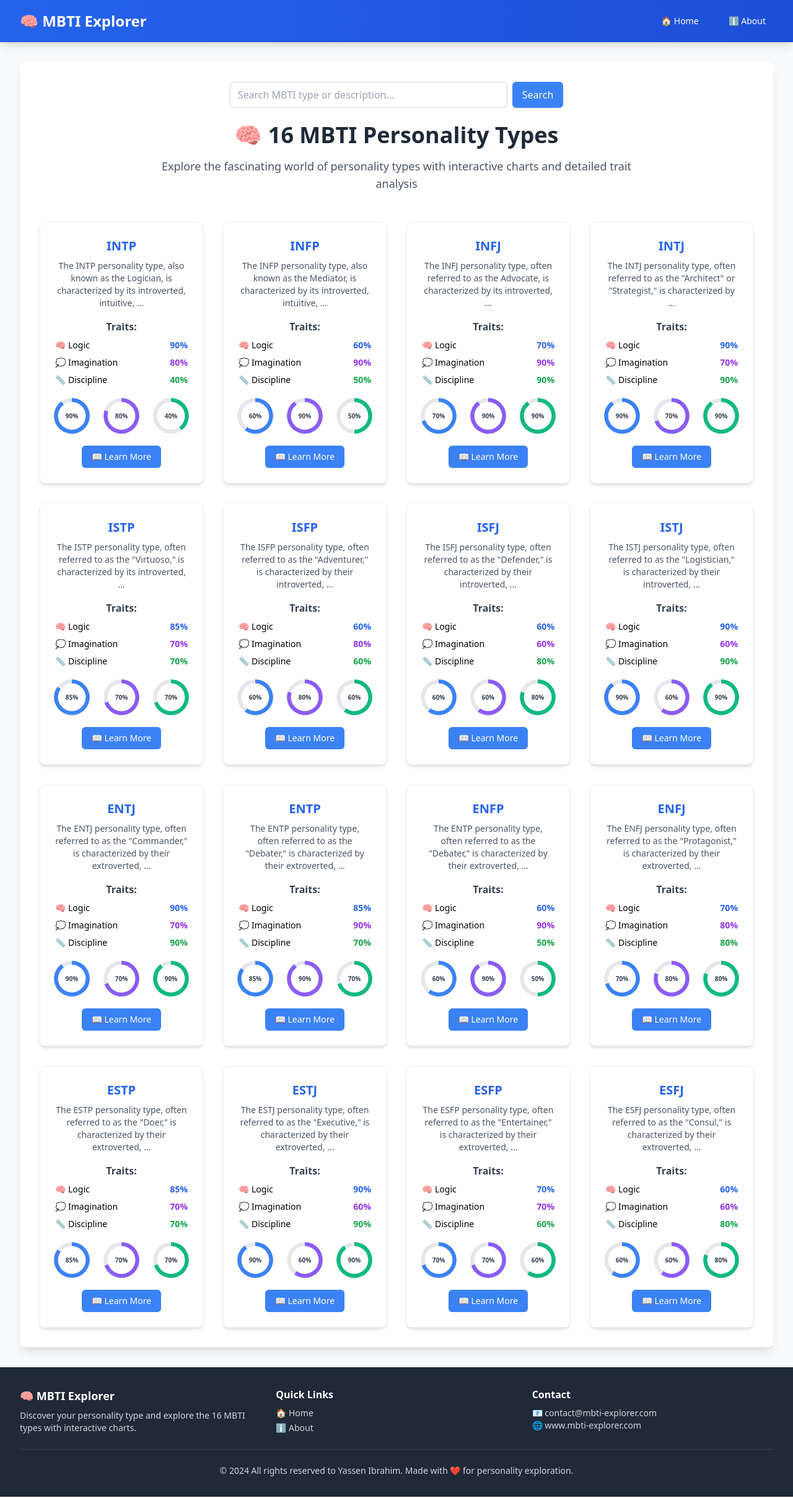
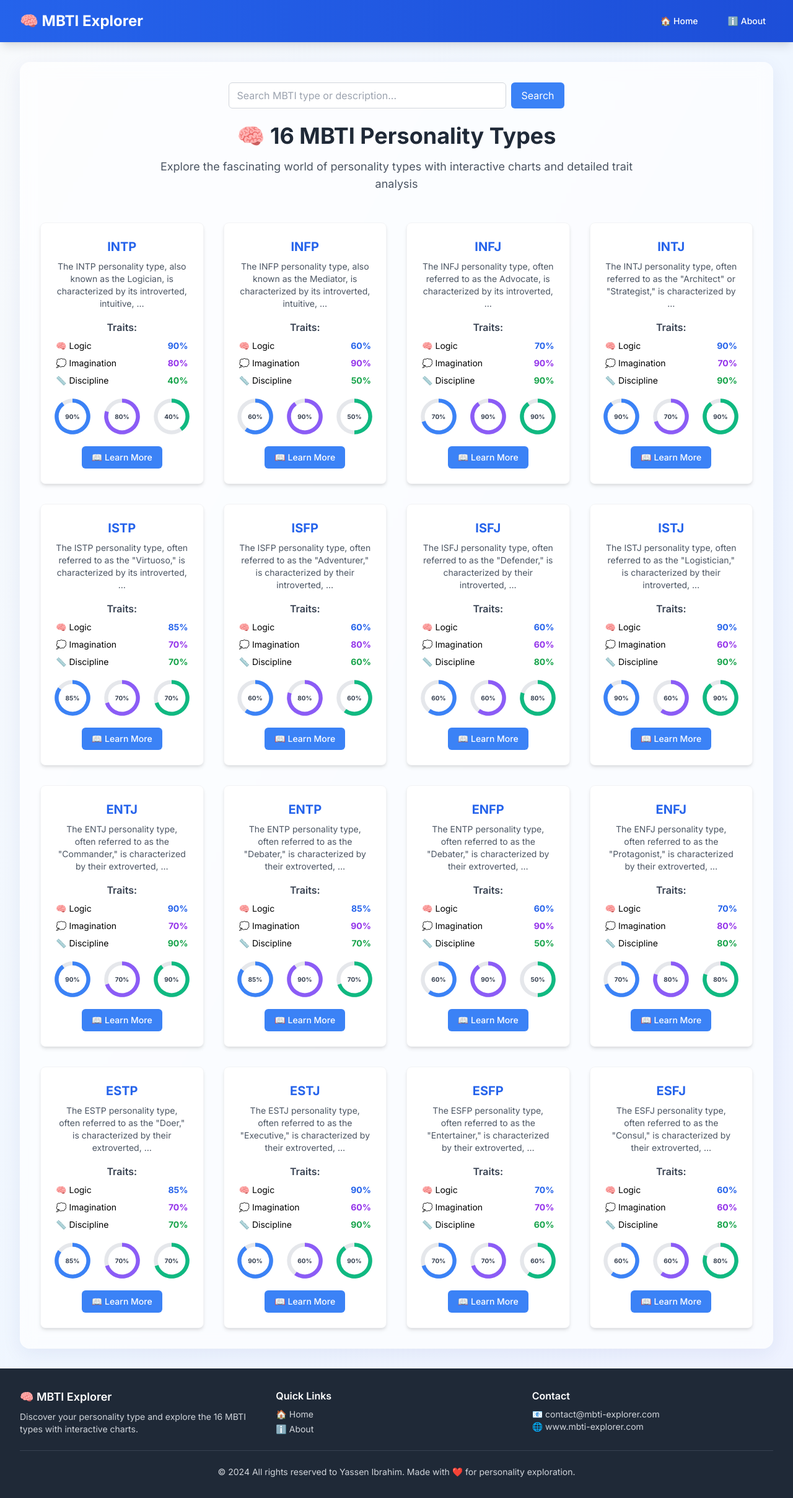
Before and after one commit to Yassen717/16-MBTI, a Django app: page / in a window 1280 px wide. Shown: the whole page at 62% size. Run offline with Django 5.2, Linux system fonts and the light colour scheme; data comes from the database, SQL or seed files in the repository; some libraries are stand-ins or nearby versions.

Commit message:
feat(ui): add glassmorphism design and dark mode support to base layout
- Add glassmorphism effects with backdrop blur and CSS variables
- Implement comprehensive dark mode with system preference detection
- Add modern gradient backgrounds and color scheme
- Configure Tailwind with custom colors and animations
- Add smooth transitions between light/dark themes
- Enhance typography with Inter font integration

```diff
--- a/mbti/templates/_layout.html
+++ b/mbti/templates/_layout.html
@@ -11,9 +11,104 @@
     <!-- Tailwind CSS -->
     <script src="https://cdn.tailwindcss.com"></script>
     <script src="https://cdn.jsdelivr.net/npm/d3@7"></script>
+    <script>
+        tailwind.config = {
+            darkMode: 'class',
+            theme: {
+                extend: {
+                    colors: {
+                        primary: {
+                            50: '#f0f9ff',
+                            100: '#e0f2fe',
+                            200: '#bae6fd',
+                            300: '#7dd3fc',
+                            400: '#38bdf8',
+                            500: '#0ea5e9',
+                            600: '#0284c7',
+                            700: '#0369a1',
+                            800: '#075985',
+                            900: '#0c4a6e',
+                        },
+                        accent: {
+                            purple: '#8b5cf6',
+                            green: '#10b981',
+                        }
+                    },
+                    fontFamily: {
+                        sans: ['Inter', 'system-ui', 'sans-serif'],
+                    },
+                    animation: {
+                        'fade-in': 'fadeIn 0.5s ease-in',
+                        'slide-up': 'slideUp 0.5s ease-out',
+                        'scale-in': 'scaleIn 0.3s ease-out',
+                    },
+                    keyframes: {
+                        fadeIn: {
+                            '0%': { opacity: '0' },
+                            '100%': { opacity: '1' },
+                        },
+                        slideUp: {
+                            '0%': { transform: 'translateY(20px)', opacity: '0' },
+                            '100%': { transform: 'translateY(0)', opacity: '1' },
+                        },
+                        scaleIn: {
+                            '0%': { transform: 'scale(0.95)', opacity: '0' },
+                            '100%': { transform: 'scale(1)', opacity: '1' },
+                        },
+                    },
+                },
+            },
+        }
+    </script>
 
-    <!-- Custom responsive styles -->
+    <!-- Custom styles -->
     <style>
+        @import url('https://fonts.googleapis.com/css2?family=Inter:wght@300;400;500;600;700;800&display=swap');
+
+        :root {
+            --glass-bg: rgba(255, 255, 255, 0.7);
+            --glass-border: rgba(255, 255, 255, 0.2);
+            --glass-shadow: 0 8px 32px rgba(31, 38, 135, 0.07);
+        }
+
+        .dark {
+            --glass-bg: rgba(30, 41, 59, 0.7);
+            --glass-border: rgba(255, 255, 255, 0.1);
+            --glass-shadow: 0 8px 32px rgba(0, 0, 0, 0.3);
+        }
+
+        .glass {
+            background: var(--glass-bg);
+            backdrop-filter: blur(12px);
+            -webkit-backdrop-filter: blur(12px);
+            border: 1px solid var(--glass-border);
+            box-shadow: var(--glass-shadow);
+        }
+
+        .gradient-text {
+            background: linear-gradient(135deg, #0ea5e9 0%, #8b5cf6 100%);
+            -webkit-background-clip: text;
+            -webkit-text-fill-color: transparent;
+            background-clip: text;
+        }
+
+        .gradient-bg {
+            background: linear-gradient(135deg, #0ea5e9 0%, #8b5cf6 100%);
+        }
+
+        .card-hover {
+            transition: all 0.3s cubic-bezier(0.4, 0, 0.2, 1);
+        }
+
+        .card-hover:hover {
+            transform: translateY(-8px) scale(1.02);
+            box-shadow: 0 20px 40px rgba(0, 0, 0, 0.1);
+        }
+
+        .dark .card-hover:hover {
+            box-shadow: 0 20px 40px rgba(0, 0, 0, 0.4);
+        }
+
         @media (max-width: 640px) {
             .container {
                 padding-left: 1rem;
@@ -21,12 +116,10 @@
             }
         }
 
-        /* Smooth scrolling */
         html {
             scroll-behavior: smooth;
         }
 
-        /* Better touch targets for mobile */
         @media (max-width: 768px) {
             button, a {
                 min-height: 44px;
@@ -35,14 +128,14 @@
         }
     </style>
 </head>
-<body class="flex flex-col min-h-screen bg-gray-50 font-sans leading-normal tracking-normal">
+<body class="flex flex-col min-h-screen bg-gradient-to-br from-slate-50 via-blue-50 to-indigo-50 dark:from-slate-900 dark:via-slate-800 dark:to-indigo-900 font-sans leading-normal tracking-normal transition-colors duration-300">
 
     {% include "components/navbar.html" %}
 
     <!-- Content Area -->
     <main class="flex-grow">
         <div class="container mx-auto px-4 sm:px-6 lg:px-8 py-6 sm:py-8">
-            <div class="bg-white shadow-lg rounded-lg overflow-hidden">
+            <div class="glass rounded-2xl overflow-hidden animate-fade-in">
                 <div class="p-4 sm:p-6 lg:p-8">
                     {% block content %}{% endblock %}
                 </div>
@@ -53,5 +146,18 @@
     <!-- Footer -->
     {% include "components/footer.html" %}
 
+    <!-- Dark Mode Toggle Script -->
+    <script>
+        if (localStorage.getItem('darkMode') === 'true' ||
+            (!localStorage.getItem('darkMode') && window.matchMedia('(prefers-color-scheme: dark)').matches)) {
+            document.documentElement.classList.add('dark');
+        }
+
+        function toggleDarkMode() {
+            const html = document.documentElement;
+            html.classList.toggle('dark');
+            localStorage.setItem('darkMode', html.classList.contains('dark'));
+        }
+    </script>
 </body>
 </html>
```
